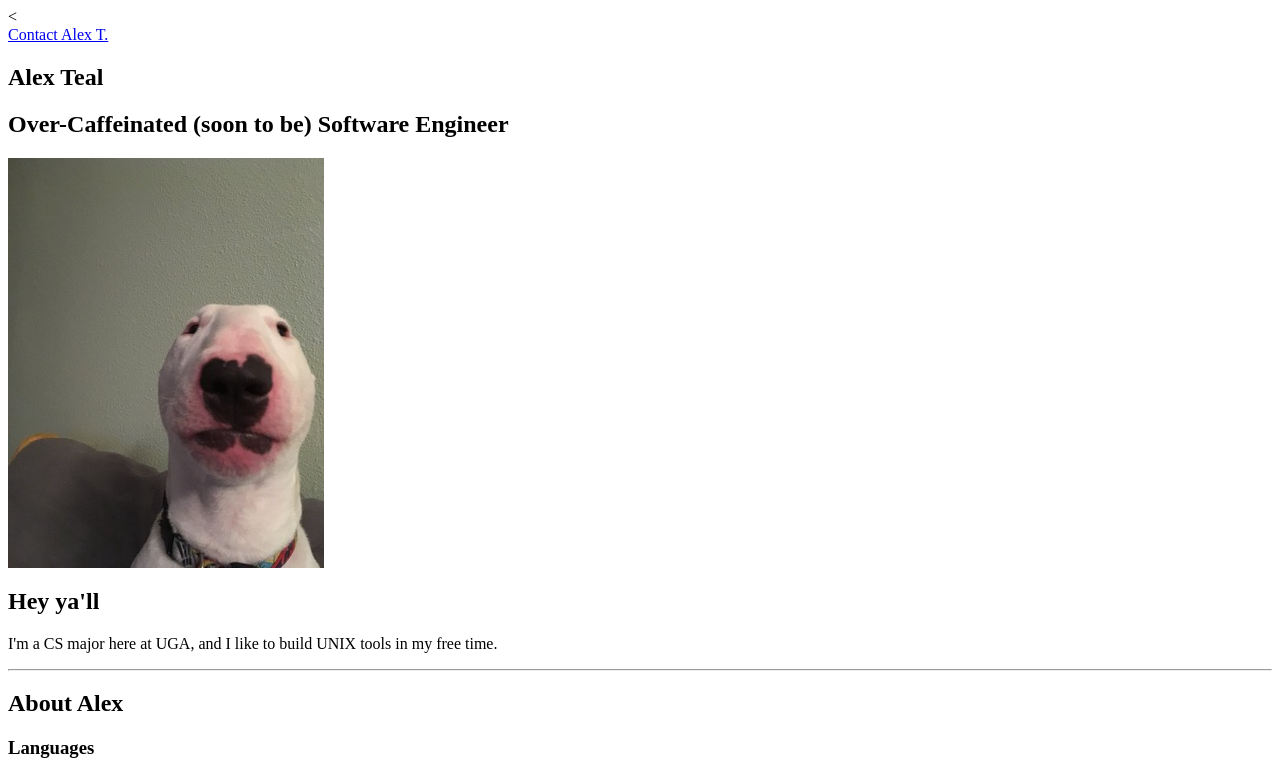
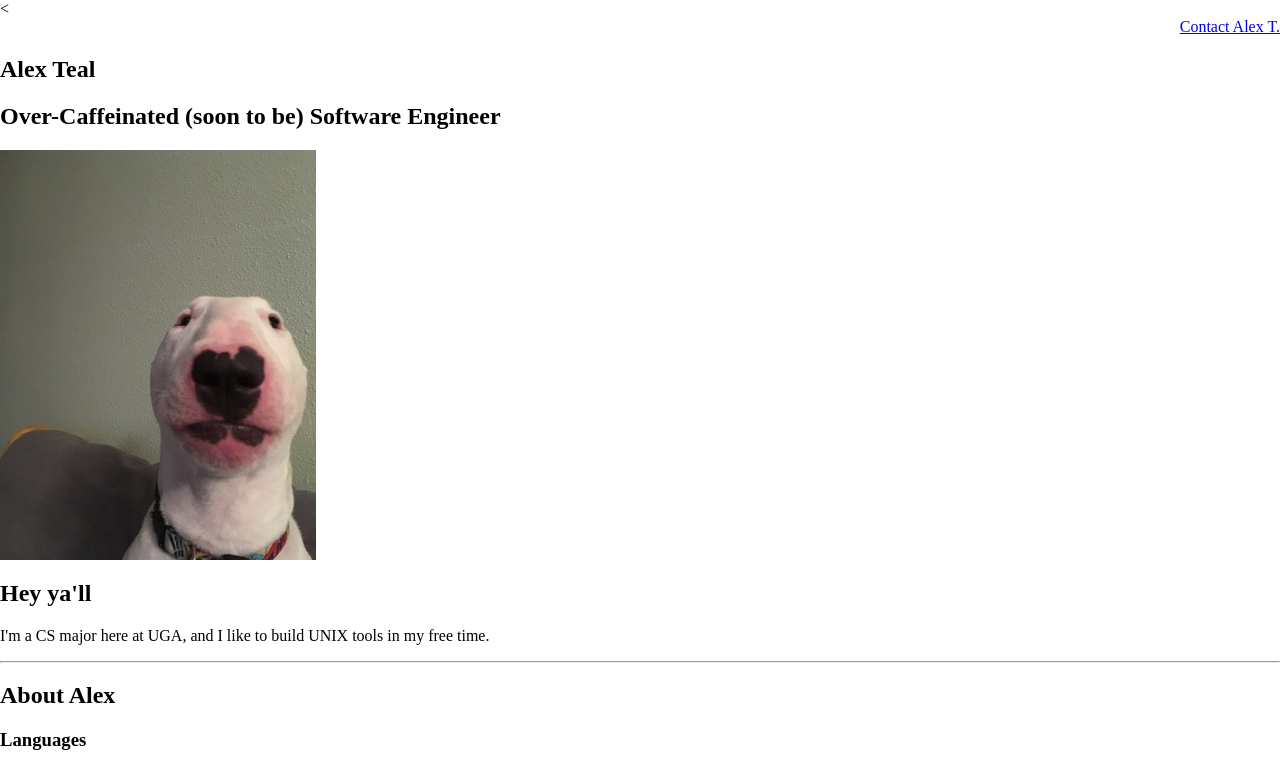
Before and after one commit to alexteal/alexteal.github.io, a plain HTML site: page index.html in a window 1280 px wide. Shown: the top 767 px of the page. Drawn offline with Linux system fonts and the light colour scheme.

Commit message:
init css

```diff
--- /dev/null
+++ b/css/style.css
@@ -0,0 +1,16 @@
+body {
+    margin-top: 0px;
+    margin-bottom: 0px;
+    margin-left: 0px;
+    margin-right: 0px;
+}
+nav {
+    color: Blue;
+    display: flex;
+    flex-direction: row-reverse;
+}
+nav:visited {
+    display: flex;
+    flex-direction: row-reverse;
+    color: Purple;
+}
--- a/index.html
+++ b/index.html
@@ -3,6 +3,7 @@
     <head>
         <meta charset="utf-8" />
         <meta name="viewport" content="width=device-width, initial-scale=1" />
+        <link rel="stylesheet" href="./css/style.css" />
         <title>Alex Teal</title>
     </head>
     <body>
```
Also changed, not shown: contact.html (+1 -0 lines).
